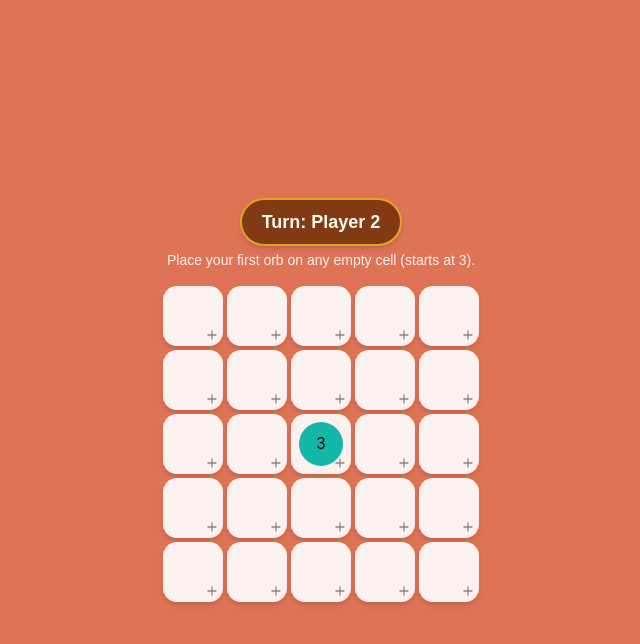
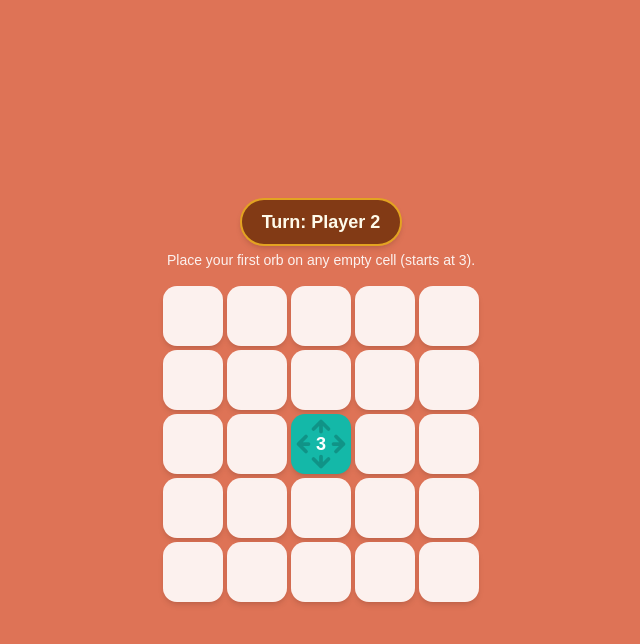
Before and after one commit to KrzysztofStaron/chain-reaction, a Next.js app: page / in a window 1280 px wide. Both pictures are taken after a click on the element 640 px from the left and 444 px from the top of the page. Shown: the top 644 px of the page, without its empty margins (319-959 px from the left). Built offline with nearby package versions, Linux system fonts and the light colour scheme; what tailwindcss-corner-shape would draw is missing.

Commit message:
diagonal

```diff
--- /dev/null
+++ b/app/components/ExplosionOverlay.tsx
@@ -0,0 +1,102 @@
+"use client";
+
+import { type RefObject, useLayoutEffect, useState } from "react";
+import { motion } from "motion/react";
+import { useAtom } from "jotai";
+import { explosionsAtom, PROGRESS_STEP_MS } from "./game";
+
+type FlyingOrb = {
+  key: string;
+  fromX: number;
+  fromY: number;
+  toX: number;
+  toY: number;
+  owner: boolean;
+};
+
+const ORB_SIZE = 24;
+
+const getTileCenter = (
+  index: number,
+  container: HTMLElement,
+): { x: number; y: number } | null => {
+  const tile = container.querySelector<HTMLElement>(`[data-tile-id="${index}"]`);
+  if (!tile) return null;
+  const boardRect = container.getBoundingClientRect();
+  const rect = tile.getBoundingClientRect();
+  return {
+    x: rect.left - boardRect.left + rect.width / 2,
+    y: rect.top - boardRect.top + rect.height / 2,
+  };
+};
+
+const ExplosionOverlay = ({
+  boardRef,
+}: {
+  boardRef: RefObject<HTMLDivElement | null>;
+}) => {
+  const [explosions] = useAtom(explosionsAtom);
+  const [orbs, setOrbs] = useState<FlyingOrb[]>([]);
+
+  useLayoutEffect(() => {
+    const container = boardRef.current;
+    if (!container || explosions.length === 0) {
+      setOrbs([]);
+      return;
+    }
+
+    const next: FlyingOrb[] = [];
+    explosions.forEach((e, ei) => {
+      const from = getTileCenter(e.from, container);
+      if (!from) return;
+      e.targets.forEach((target, ti) => {
+        const to = getTileCenter(target, container);
+        if (!to) return;
+        next.push({
+          key: `${ei}-${e.from}-${target}-${ti}`,
+          fromX: from.x,
+          fromY: from.y,
+          toX: to.x,
+          toY: to.y,
+          owner: e.owner,
+        });
+      });
+    });
+    setOrbs(next);
+  }, [explosions, boardRef]);
+
+  if (orbs.length === 0) return null;
+
+  return (
+    <div className="pointer-events-none absolute inset-0 overflow-visible">
+      {orbs.map((orb) => (
+        <motion.div
+          key={orb.key}
+          className={`absolute rounded-full shadow-lg ${
+            orb.owner ? "bg-player-1-orb" : "bg-player-2-orb"
+          }`}
+          style={{
+            width: ORB_SIZE,
+            height: ORB_SIZE,
+            left: -ORB_SIZE / 2,
+            top: -ORB_SIZE / 2,
+          }}
+          initial={{ x: orb.fromX, y: orb.fromY, scale: 0.3, opacity: 0 }}
+          animate={{
+            x: orb.toX,
+            y: orb.toY,
+            scale: [0.3, 1, 0.9],
+            opacity: [0, 1, 1],
+          }}
+          transition={{
+            duration: PROGRESS_STEP_MS / 1000,
+            ease: "easeOut",
+            times: [0, 0.4, 1],
+          }}
+        />
+      ))}
+    </div>
+  );
+};
+
+export default ExplosionOverlay;
--- a/app/components/GameTile.tsx
+++ b/app/components/GameTile.tsx
@@ -4,40 +4,49 @@ import { TileState } from './types';
 const DirectionIcon = ({ direction }: { direction: TileState['direction'] }) => (
   <svg
     aria-hidden
-    className={`pointer-events-none absolute bottom-1 right-1 size-3.5 shrink-0 text-black/45 ${
+    className={`pointer-events-none absolute inset-0 w-full h-full text-black/20 ${
       direction === 'diagonal' ? 'rotate-45' : ''
     }`}
     viewBox="0 0 24 24"
     fill="none"
     stroke="currentColor"
-    strokeWidth="2.25"
+    strokeWidth="1.5"
     strokeLinecap="round"
+    strokeLinejoin="round"
   >
-    <path d="M12 5v14M5 12h14" />
+    <path d="M12 7V3M9 6l3-3 3 3" />
+    <path d="M12 17v4M9 18l3 3 3-3" />
+    <path d="M7 12H3M6 9l-3 3 3 3" />
+    <path d="M17 12h4M18 9l3 3-3 3" />
   </svg>
 );
 
 const GameTile = ({ id, tileState }: { id: number; tileState: TileState }) => {
+  const bgClass =
+    tileState.player === null
+      ? 'bg-white/90 hover:bg-white/70'
+      : tileState.player
+        ? 'bg-player-1-orb hover:bg-player-1-orb/80'
+        : 'bg-player-2-orb hover:bg-player-2-orb/80';
+
+  const fgClass = tileState.player === null ? 'text-black' : 'text-white';
+
   return (
     <div
       id={`tile_${id}`}
       data-tile-id={id}
-      className="relative bg-white/90 rounded-[14px] aspect-square shadow-md size-15 hover:bg-white/70 cursor-pointer"
+      className={`relative rounded-[14px] aspect-square shadow-md size-15 cursor-pointer overflow-hidden flex items-center justify-center transition-colors ${bgClass}`}
     >
-      <DirectionIcon direction={tileState.direction} />
-      {tileState.player !== null && (
-        <div
-          className={`absolute inset-2 rounded-full text-black flex items-center justify-center ${
-            tileState.player === true ? "bg-player-1-orb" : "bg-player-2-orb"
-          }`}
-        >
-             {tileState.value}
-        </div>
+      {tileState.value > 0 && (
+        <>
+          <DirectionIcon direction={tileState.direction} />
+          <span className={`text-lg font-semibold ${fgClass}`}>
+            {tileState.value}
+          </span>
+        </>
       )}
-
-
     </div>
   );
-};
+}
 
 export default GameTile;
--- a/app/components/game.ts
+++ b/app/components/game.ts
@@ -6,7 +6,16 @@ export const BOARD_SIZE = 5;
 /** Value of each player's first orb when placed during the opening phase */
 export const INITIAL_ORB_VALUE = 3;
 
+/** Duration of a single propagation wave animation, ms */
+export const PROGRESS_STEP_MS = 500;
+
 export type GamePhase = "placement" | "playing" | "ended";
+
+export type Explosion = {
+  from: number;
+  owner: boolean;
+  targets: number[];
+};
 
 export class Board {
   private static readonly OFFSETS: Record<
@@ -117,24 +126,28 @@ export class Board {
     return unstable.length > 0 ? unstable : null;
   }
 
-  progress(): Board {
-    // Find all unstable tiles
+  /**
+   * Applies a single wave of propagation: every currently-unstable tile
+   * splits once, pushing an orb to each neighbor. Returns the resulting
+   * board along with the explosions that occurred (for animation).
+   */
+  progressStep(): { board: Board; explosions: Explosion[] } {
     const crazyTiles = this.scan();
     if (!crazyTiles) {
-      return this;
+      return { board: this, explosions: [] };
     }
 
     let nextBoard: Board = this;
+    const explosions: Explosion[] = [];
 
     crazyTiles.forEach((crazyIdx) => {
       const owner = nextBoard.tiles[crazyIdx].player;
-      if (owner === null) {
-        // skip: don't propagate from empty tile
-        return;
-      }
+      if (owner === null) return;
 
-      // First, increment each neighbor by 1 and set their owner
-      nextBoard.neighbors(crazyIdx).forEach((idx) => {
+      const targets = nextBoard.neighbors(crazyIdx);
+      explosions.push({ from: crazyIdx, owner, targets });
+
+      targets.forEach((idx) => {
         nextBoard = nextBoard.editTile(idx, (tile) => ({
           ...tile,
           value: tile.value + 1,
@@ -142,16 +155,10 @@ export class Board {
         }));
       });
 
-      // Then, clear the source tile (reset to default)
       nextBoard = nextBoard.editTile(crazyIdx, () => TileStateFactory());
     });
 
-    // If new unstable tiles were created in the process then run again
-    if (nextBoard.scan()) {
-      nextBoard = nextBoard.progress();
-    }
-
-    return nextBoard;
+    return { board: nextBoard, explosions };
   }
 }
 
@@ -160,18 +167,72 @@ export const turnAtom = atom(true);
 export const gamePhaseAtom = atom<GamePhase>("placement");
 /** Set when `phase === "ended"`: `true` = player 1 won, `false` = player 2 */
 export const winnerAtom = atom<boolean | null>(null);
+/** Explosions currently animating on the board. Empty when idle. */
+export const explosionsAtom = atom<Explosion[]>([]);
+/** `true` while a chain-reaction animation is playing. Blocks input. */
+export const animatingAtom = atom(false);
 
 export const useGame = () => {
   const [board, setBoard] = useAtom(gameStateAtom);
   const [turn, setTurn] = useAtom(turnAtom);
   const [phase, setPhase] = useAtom(gamePhaseAtom);
   const [, setWinner] = useAtom(winnerAtom);
+  const [, setExplosions] = useAtom(explosionsAtom);
+  const [animating, setAnimating] = useAtom(animatingAtom);
+
+  const runChainReaction = (startBoard: Board, nextTurn: boolean) => {
+    setAnimating(true);
+
+    const step = (current: Board) => {
+      const { board: next, explosions } = current.progressStep();
+
+      if (explosions.length === 0) {
+        setExplosions([]);
+        setBoard(current);
+        setAnimating(false);
+
+        const sole = Board.soleSurvivor(current.tiles);
+        if (sole !== null) {
+          setPhase("ended");
+          setWinner(sole);
+          return;
+        }
+        setTurn(nextTurn);
+        return;
+      }
+
+      setBoard(current);
+      setExplosions(explosions);
+
+      setTimeout(() => {
+        setExplosions([]);
+        setBoard(next);
+
+        if (Board.soleSurvivor(next.tiles) !== null) {
+          setAnimating(false);
+          const sole = Board.soleSurvivor(next.tiles);
+          if (sole !== null) {
+            setPhase("ended");
+            setWinner(sole);
+          }
+          return;
+        }
+
+        step(next);
+      }, PROGRESS_STEP_MS);
+    };
+
+    step(startBoard);
+  };
+
   return {
     board,
     turn,
     phase,
+    animating,
     clickTile: (index: number, leftClick: boolean) => {
       if (phase === "ended") return;
+      if (animating) return;
       if (!board.canInteract(index, turn, phase)) return;
 
       if (phase === "placement") {
@@ -186,10 +247,7 @@ export const useGame = () => {
         return;
       }
 
-      // playing phase
-
-      const afterMove = board
-        .editTile(index, (tile) => {
+      const afterMove = board.editTile(index, (tile) => {
         const nextDirection = leftClick
           ? tile.direction
           : tile.direction === "orthogonal"
@@ -201,18 +259,9 @@ export const useGame = () => {
           value: tile.value + 1,
           player: turn,
         };
-        })
-        .progress();
+      });
 
-
-      setBoard(afterMove);
-      const sole = Board.soleSurvivor(afterMove.tiles);
-      if (sole !== null) {
-        setPhase("ended");
-        setWinner(sole);
-        return;
-      }
-      setTurn(!turn);
+      runChainReaction(afterMove, !turn);
     },
   };
 };
--- a/app/page.tsx
+++ b/app/page.tsx
@@ -1,7 +1,8 @@
 "use client";
 
-import { type MouseEvent } from "react";
+import { type MouseEvent, useRef } from "react";
 import GameTile from "./components/GameTile";
+import ExplosionOverlay from "./components/ExplosionOverlay";
 import {
   gamePhaseAtom,
   turnAtom,
@@ -11,7 +12,8 @@ import {
 import { useAtom } from "jotai";
 
 const GameBoard = () => {
-  const { board, clickTile } = useGame();
+  const { board, clickTile, animating } = useGame();
+  const boardRef = useRef<HTMLDivElement>(null);
 
   const handleTileClick = (e: MouseEvent<HTMLDivElement>, leftClick: boolean) => {
     const target = (e.target as HTMLElement).closest<HTMLElement>("[data-tile-id]");
@@ -30,7 +32,8 @@ const GameBoard = () => {
 
   return (
     <div
-      className="game grid"
+      ref={boardRef}
+      className={`game grid relative ${animating ? "pointer-events-none" : ""}`}
       onClick={onBoardClick}
       onContextMenu={onBoardContextMenu}
       style={{
@@ -42,6 +45,7 @@ const GameBoard = () => {
       {board.tiles.map((tileState, idx) => (
         <GameTile key={idx} id={idx} tileState={tileState} />
       ))}
+      <ExplosionOverlay boardRef={boardRef} />
     </div>
   );
 };
--- a/package.json
+++ b/package.json
@@ -10,6 +10,7 @@
   },
   "dependencies": {
     "jotai": "^2.19.1",
+    "motion": "^12.38.0",
     "next": "16.2.4",
     "react": "19.2.4",
     "react-dom": "19.2.4",
```
Also changed, not shown: 1 other file (tests, documents, lock files or other folders). Lines whose indentation alone changed are shown as unchanged.
